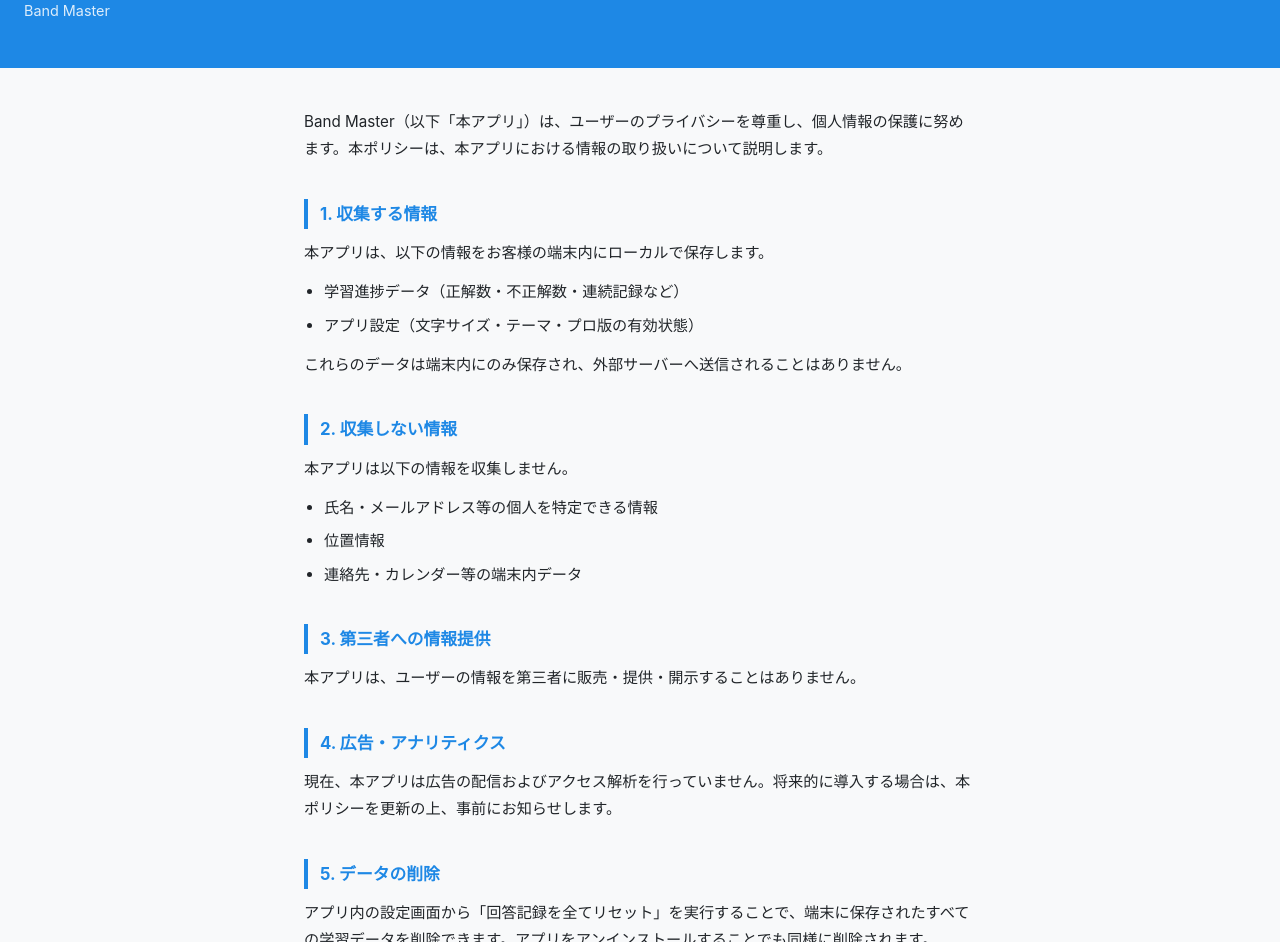
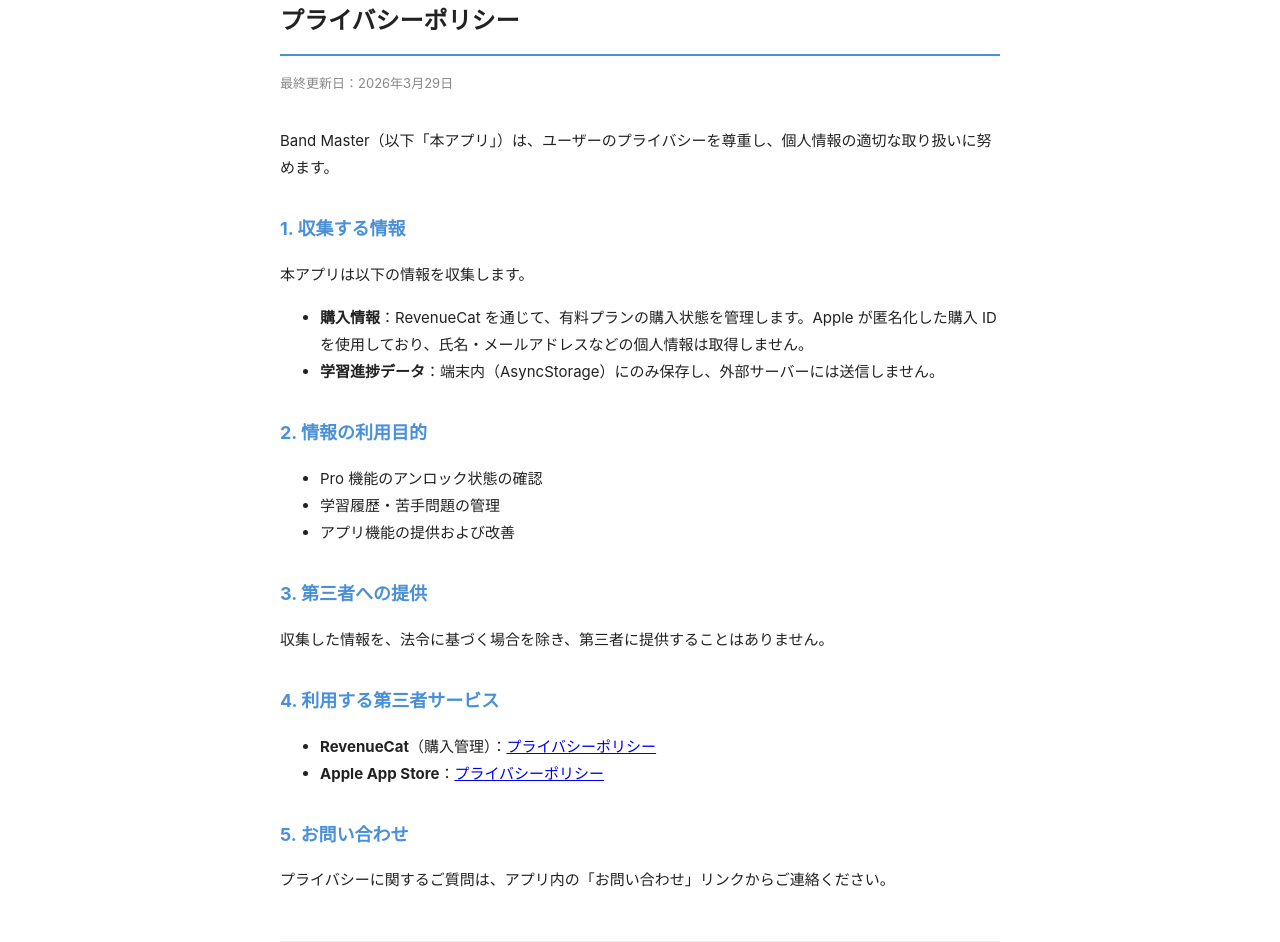
Before and after one commit to flames-hub/band-master-privacy, a plain HTML site: page index.html in a window 1280 px wide. Shown: the part 94-1036 px from the top of the page. Drawn offline with Linux system fonts and the light colour scheme.

Commit message:
Add privacy policy page

```diff
--- a/index.html
+++ b/index.html
@@ -3,82 +3,84 @@
 <head>
   <meta charset="UTF-8">
   <meta name="viewport" content="width=device-width, initial-scale=1.0">
-  <title>プライバシーポリシー - Band Master</title>
+  <title>プライバシーポリシー / Privacy Policy – Band Master</title>
   <style>
-    * { box-sizing: border-box; margin: 0; padding: 0; }
-    body {
-      font-family: -apple-system, BlinkMacSystemFont, 'Hiragino Sans', 'Noto Sans JP', sans-serif;
-      background: #f8f9fa;
-      color: #212529;
-      line-height: 1.8;
-    }
-    header {
-      background: #1E88E5;
-      color: #fff;
-      padding: 40px 24px 32px;
-    }
-    header h1 { font-size: 1.6rem; margin-bottom: 6px; }
-    header p { font-size: 0.9rem; opacity: 0.85; }
-    main { max-width: 720px; margin: 0 auto; padding: 40px 24px 80px; }
-    h2 {
-      font-size: 1.05rem;
-      margin-top: 36px;
-      margin-bottom: 10px;
-      padding-left: 12px;
-      border-left: 4px solid #1E88E5;
-      color: #1E88E5;
-    }
-    p { margin-bottom: 12px; font-size: 0.95rem; }
-    ul { margin: 0 0 12px 20px; font-size: 0.95rem; }
-    ul li { margin-bottom: 6px; }
-    .updated { color: #6c757d; font-size: 0.85rem; margin-top: 48px; }
-    a { color: #1E88E5; }
+    body { font-family: -apple-system, BlinkMacSystemFont, 'Helvetica Neue', sans-serif; max-width: 720px; margin: 0 auto; padding: 40px 20px; color: #222; line-height: 1.8; }
+    h1 { font-size: 24px; border-bottom: 2px solid #4A90D9; padding-bottom: 12px; }
+    h2 { font-size: 18px; margin-top: 32px; color: #4A90D9; }
+    p, li { font-size: 15px; }
+    .updated { color: #888; font-size: 13px; margin-bottom: 32px; }
+    .lang-switch { text-align: right; margin-bottom: 24px; }
+    .lang-switch a { color: #4A90D9; text-decoration: none; font-size: 14px; }
+    hr { border: none; border-top: 1px solid #eee; margin: 48px 0; }
   </style>
 </head>
 <body>
-  <header>
-    <h1>プライバシーポリシー</h1>
-    <p>Band Master</p>
-  </header>
-  <main>
-    <p>Band Master（以下「本アプリ」）は、ユーザーのプライバシーを尊重し、個人情報の保護に努めます。本ポリシーは、本アプリにおける情報の取り扱いについて説明します。</p>
 
-    <h2>1. 収集する情報</h2>
-    <p>本アプリは、以下の情報をお客様の端末内にローカルで保存します。</p>
-    <ul>
-      <li>学習進捗データ（正解数・不正解数・連続記録など）</li>
-      <li>アプリ設定（文字サイズ・テーマ・プロ版の有効状態）</li>
-    </ul>
-    <p>これらのデータは端末内にのみ保存され、外部サーバーへ送信されることはありません。</p>
+<div class="lang-switch"><a href="#en">English ↓</a></div>
 
-    <h2>2. 収集しない情報</h2>
-    <p>本アプリは以下の情報を収集しません。</p>
-    <ul>
-      <li>氏名・メールアドレス等の個人を特定できる情報</li>
-      <li>位置情報</li>
-      <li>連絡先・カレンダー等の端末内データ</li>
-    </ul>
+<h1>プライバシーポリシー</h1>
+<p class="updated">最終更新日：2026年3月29日</p>
 
-    <h2>3. 第三者への情報提供</h2>
-    <p>本アプリは、ユーザーの情報を第三者に販売・提供・開示することはありません。</p>
+<p>Band Master（以下「本アプリ」）は、ユーザーのプライバシーを尊重し、個人情報の適切な取り扱いに努めます。</p>
 
-    <h2>4. 広告・アナリティクス</h2>
-    <p>現在、本アプリは広告の配信およびアクセス解析を行っていません。将来的に導入する場合は、本ポリシーを更新の上、事前にお知らせします。</p>
+<h2>1. 収集する情報</h2>
+<p>本アプリは以下の情報を収集します。</p>
+<ul>
+  <li><strong>購入情報</strong>：RevenueCat を通じて、有料プランの購入状態を管理します。Apple が匿名化した購入 ID を使用しており、氏名・メールアドレスなどの個人情報は取得しません。</li>
+  <li><strong>学習進捗データ</strong>：端末内（AsyncStorage）にのみ保存し、外部サーバーには送信しません。</li>
+</ul>
 
-    <h2>5. データの削除</h2>
-    <p>アプリ内の設定画面から「回答記録を全てリセット」を実行することで、端末に保存されたすべての学習データを削除できます。アプリをアンインストールすることでも同様に削除されます。</p>
+<h2>2. 情報の利用目的</h2>
+<ul>
+  <li>Pro 機能のアンロック状態の確認</li>
+  <li>学習履歴・苦手問題の管理</li>
+  <li>アプリ機能の提供および改善</li>
+</ul>
 
-    <h2>6. 子どものプライバシー</h2>
-    <p>本アプリは13歳未満のお子様から意図的に個人情報を収集しません。本アプリの機能はすべて個人情報の入力なしに利用できます。</p>
+<h2>3. 第三者への提供</h2>
+<p>収集した情報を、法令に基づく場合を除き、第三者に提供することはありません。</p>
 
-    <h2>7. ポリシーの変更</h2>
-    <p>本ポリシーは必要に応じて更新されることがあります。重要な変更がある場合は、アプリのアップデートを通じてお知らせします。最新のポリシーは常に本ページに掲載されます。</p>
+<h2>4. 利用する第三者サービス</h2>
+<ul>
+  <li><strong>RevenueCat</strong>（購入管理）：<a href="https://www.revenuecat.com/privacy" target="_blank">プライバシーポリシー</a></li>
+  <li><strong>Apple App Store</strong>：<a href="https://www.apple.com/legal/privacy/ja-jp/" target="_blank">プライバシーポリシー</a></li>
+</ul>
 
-    <h2>8. お問い合わせ</h2>
-    <p>プライバシーポリシーに関するご質問は、以下の連絡先までお問い合わせください。</p>
-    <p><a href="mailto:support@tamanoapp.com">support@tamanoapp.com</a></p>
+<h2>5. お問い合わせ</h2>
+<p>プライバシーに関するご質問は、アプリ内の「お問い合わせ」リンクからご連絡ください。</p>
 
-    <p class="updated">最終更新日：2026年3月29日</p>
-  </main>
+<hr id="en">
+
+<h1>Privacy Policy</h1>
+<p class="updated">Last updated: March 29, 2026</p>
+
+<p>Band Master ("the App") respects your privacy and is committed to handling your personal information appropriately.</p>
+
+<h2>1. Information We Collect</h2>
+<ul>
+  <li><strong>Purchase Information</strong>: We use RevenueCat to manage Pro subscription status. Only anonymized purchase IDs provided by Apple are used; we do not collect names, email addresses, or other personal identifiers.</li>
+  <li><strong>Study Progress Data</strong>: Stored locally on your device (AsyncStorage) only. Not transmitted to any external server.</li>
+</ul>
+
+<h2>2. How We Use Information</h2>
+<ul>
+  <li>To verify Pro feature unlock status</li>
+  <li>To manage study history and weak-point tracking</li>
+  <li>To provide and improve app functionality</li>
+</ul>
+
+<h2>3. Sharing with Third Parties</h2>
+<p>We do not share collected information with third parties except as required by law.</p>
+
+<h2>4. Third-Party Services</h2>
+<ul>
+  <li><strong>RevenueCat</strong> (purchase management): <a href="https://www.revenuecat.com/privacy" target="_blank">Privacy Policy</a></li>
+  <li><strong>Apple App Store</strong>: <a href="https://www.apple.com/legal/privacy/en-ww/" target="_blank">Privacy Policy</a></li>
+</ul>
+
+<h2>5. Contact</h2>
+<p>For privacy-related inquiries, please use the "Contact" link within the app.</p>
+
 </body>
 </html>
```
